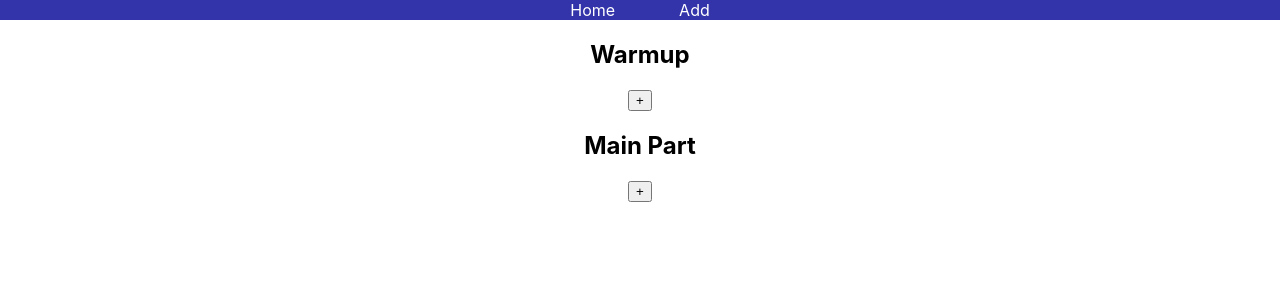
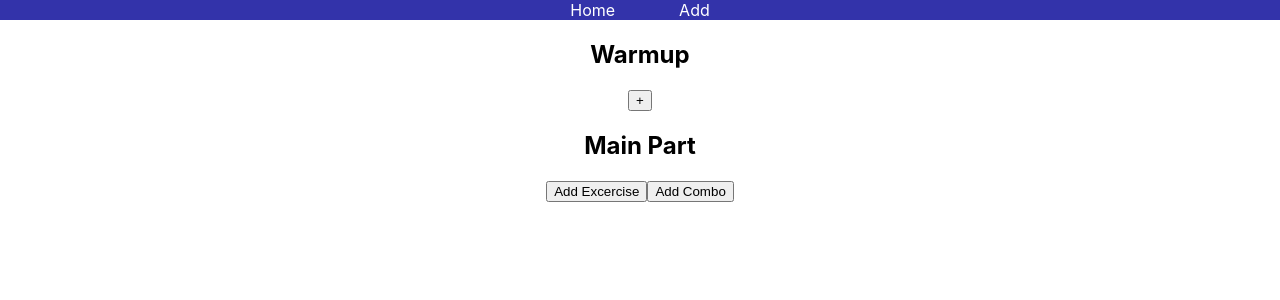
Before and after one commit to notASneakyBastard/ProGressTracker, a React (Create React App) app: page /input in a window 1280 px wide. Shown: the top 300 px of the page. Built offline with nearby package versions, Linux system fonts and the light colour scheme.

Commit message:
Improvments with combos

```diff
--- a/src/components/Mainpart.js
+++ b/src/components/Mainpart.js
@@ -1,7 +1,7 @@
 import React from 'react';
 import { connect } from 'react-redux';
 import { Select } from './Components';
-import { changeType, changeDistance, addExcercise } from '../redux/actions';
+import { changeType, changeDistance, addExcercise, addCombo, addComboExcercise, changeDistanceCombo, changeTypeCombo } from '../redux/actions';
 
 class Mainpart extends React.Component {
 	constructor(props) {
@@ -9,7 +9,8 @@ class Mainpart extends React.Component {
 		this.createInputField = this.createInputField.bind(this);
 		this.addField = this.addField.bind(this);
 		this.handleChange = this.handleChange.bind(this);
-		this.handleNum = this.handleNum.bind(this)
+		this.handleNum = this.handleNum.bind(this);
+		this.addCombo = this.addCombo.bind(this);
 	}
 	handleChange(event) {
 		console.log(event.target.value);
@@ -27,21 +28,44 @@ class Mainpart extends React.Component {
 		this.props.addExcercise(1);
 		this.forceUpdate();
 	}
-	createInputFieldCombo(item){
-		console.log(item);
+	addComboExcercise(key) {
+		this.props.addComboExcercise(key);
+		this.forceUpdate();
+	}
+	addCombo() {
+		this.props.addCombo();
+		this.forceUpdate()
+	}
+	changeDistanceCombo(id, event) {
+		console.log(event.target.value);
+		console.log(event.target.name);
+		console.log(id);
+		this.props.changeDistanceCombo(id, event.target.name, event.target.value);
+		this.forceUpdate();
+	}
+	changeTypeCombo(id, event){
+		console.log(event.target.value);
+		console.log(event.target.name);
+		console.log(id);
+		this.props.changeTypeCombo(id, event.target.name, event.target.value);
+		this.forceUpdate();
+	}
+	createInputFieldCombo(id, item) {
+		console.log(item, id);
 		return (
 			<li key={item.key}>
-				<input name={item.key.toString()} type="text" pattern="[0-9]*" onInput={this.handleNum.bind(this)} />
-				<Select num={item.key.toString()} value={item.option} handleChange={this.handleChange} />
+				<input name={item.key.toString()} type="text" pattern="[0-9]*" onInput={this.changeDistanceCombo.bind(this, id)} />
+				<Select num={item.key.toString()} value={item.option} handleChange={this.changeTypeCombo.bind(this, id)} />
 			</li>
 		);
 	}
 	createInputField(item) {
 		console.log(item);
-		if(item.option === 'combo'){
+		if (item.option === 'combo') {
 			return (
 				<ul>
-					{item.data.map(this.createInputFieldCombo)}
+					{item.data.map(this.createInputFieldCombo.bind(this, item.key))}
+					<button onClick={this.addComboExcercise.bind(this, item.key)}>+</button>
 				</ul>
 			)
 		}
@@ -60,7 +84,8 @@ class Mainpart extends React.Component {
 				<ul>
 					{this.props.mainpart.map(this.createInputField)}
 				</ul>
-				<button onClick={this.addField}>+</button>
+				<button onClick={this.addField}>Add Excercise</button>
+				<button onClick={this.addCombo}>Add Combo</button>
 			</div>
 		);
 	}
@@ -71,6 +96,10 @@ const mapStateToProps = (state) => {
 const mapDispatchToProps = {
 	changeDistance,
 	changeType,
-	addExcercise
+	addExcercise,
+	addCombo,
+	addComboExcercise,
+	changeDistanceCombo,
+	changeTypeCombo
 }
 export default connect(mapStateToProps, mapDispatchToProps)(Mainpart);
--- a/src/redux/actions.js
+++ b/src/redux/actions.js
@@ -8,6 +8,9 @@ import {
 	CHANGE_DISTANCEMP,
 	CHANGE_TYPEW,
 	CHANGE_TYPEMP,
+	ADD_COMBO_EXCERCISE,
+	CHANGE_DISTANCE_COMBO,
+	CHANGE_TYPE_COMBO,
 } from './types';
 
 export function changeDistance(id, d, dist) {
@@ -44,8 +47,26 @@ export function changeType(id, d, option) {
 	}
 }
 
-export function addExcercise(d){
-	switch(d) {
+export function changeTypeCombo(id, key, option) {
+	return {
+		type: CHANGE_TYPE_COMBO,
+		id,
+		key,
+		option,
+	}
+}
+
+export function changeDistanceCombo(id, key, dist){
+	return {
+		type: CHANGE_DISTANCE_COMBO,
+		id,
+		key,
+		dist,
+	}
+}
+
+export function addExcercise(d) {
+	switch (d) {
 		case 0:
 			return {
 				type: ADD_EXCERCISEW,
@@ -56,3 +77,16 @@ export function addExcercise(d){
 			}
 	}
 }
+
+export function addCombo(){
+	return {
+		type: ADD_COMBO,
+	}
+}
+
+export function addComboExcercise(key){
+	return {
+		type: ADD_COMBO_EXCERCISE,
+		key,
+	}
+}
--- a/src/redux/reducers.js
+++ b/src/redux/reducers.js
@@ -8,6 +8,9 @@ import {
 	CHANGE_TYPEW,
 	CHANGE_DISTANCEMP,
 	CHANGE_TYPEMP,
+	ADD_COMBO_EXCERCISE,
+	CHANGE_DISTANCE_COMBO,
+	CHANGE_TYPE_COMBO,
 } from './types';
 import { combineReducers } from 'redux'
 
@@ -21,7 +24,7 @@ const warmup = (state = [], action) => {
 			newState[action.id].dist = parseInt(action.dist);
 			return newState;
 		case ADD_EXCERCISEW:
-			newState.push({ key: state.length, dist: 0, option: 'sprint'});
+			newState.push({ key: state.length, dist: 0, option: 'sprint' });
 			return newState;
 		default:
 			return state;
@@ -38,10 +41,20 @@ const mainpart = (state = [], action) => {
 			newState[action.id].dist = parseInt(action.dist);
 			return newState;
 		case ADD_EXCERCISEMP:
-			newState.push({ key: state.length, dist: 0, option: 'sprint'});
+			newState.push({ key: state.length, dist: 0, option: 'sprint' });
 			return newState;
 		case ADD_COMBO:
-			return state;
+			newState.push({ key: state.length, option: 'combo', data: [{ key: 0, dist: 0, option: 'sprint' }] })
+			return newState;
+		case ADD_COMBO_EXCERCISE:
+			newState[action.key].data.push({ key: state[action.key].data.length, dist: 0, option: 'sprint' })
+			return newState;
+		case CHANGE_DISTANCE_COMBO:
+			newState[action.id].data[action.key].dist = parseInt(action.dist);
+			return newState;
+		case CHANGE_TYPE_COMBO:
+			newState[action.id].data[action.key].option = action.option;
+			return newState;
 		default:
 			return state;
 	}
--- a/src/redux/types.js
+++ b/src/redux/types.js
@@ -1,9 +1,13 @@
 export const ADD_COMBO = 'ADD_COMBO';
+export const ADD_COMBO_EXCERCISE = 'ADD_COMBO_EXCERCISE';
 export const ADD_EXCERCISEW = 'ADD_EXCERCISEW';
 export const ADD_EXCERCISEMP = 'ADD_EXCERCISEMP';
 export const DELETE_COMBO = 'DELETE_COMBO';
+export const DELETE_COMBO_EXCERCISE = 'DELETE_COMBO_EXCERCISE';
 export const DELETE_EXCERCISE = 'DELETE_EXCERCISE';
 export const CHANGE_TYPEW = 'CHANGE_TYPEW';
 export const CHANGE_DISTANCEW = 'CHANGE_DISTANCEW';
 export const CHANGE_TYPEMP = 'CHANGE_TYPEMP';
 export const CHANGE_DISTANCEMP = 'CHANGE_DISTANCEMP';
+export const CHANGE_TYPE_COMBO = 'CHANGE_TYPE_COMBO';
+export const CHANGE_DISTANCE_COMBO = 'CHANGE_DISTANCE_COMBO';
```
Also changed, not shown: 1 other file (tests, documents, lock files or other folders).
